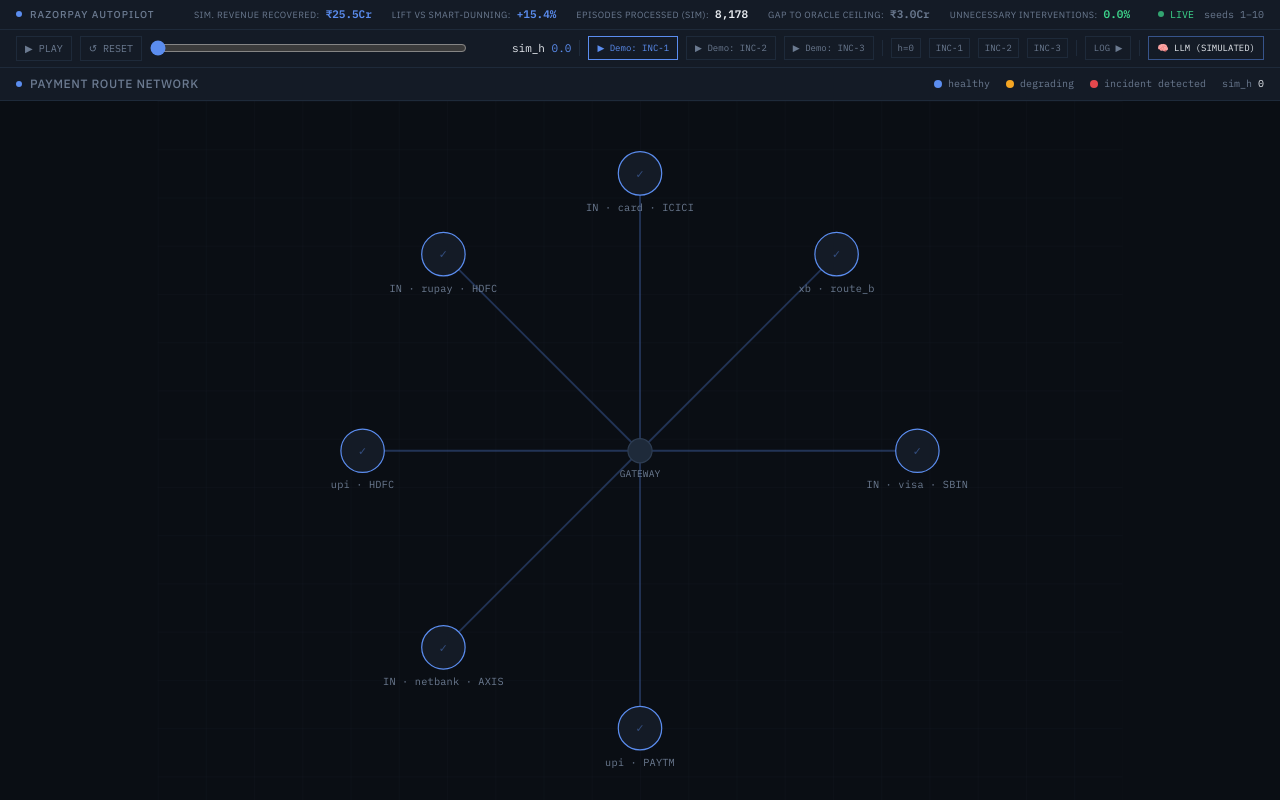
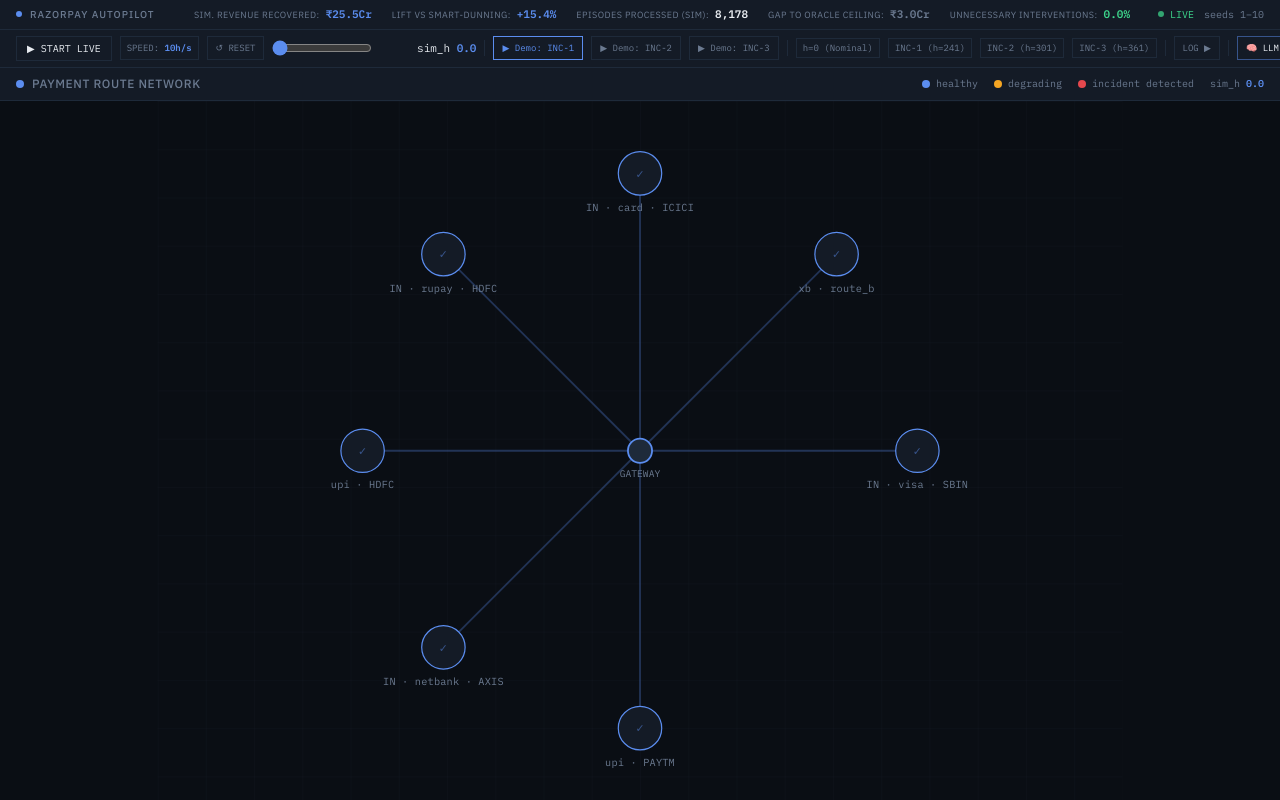
Before and after one commit to CHARU0906/razorpay-autopilot, a React (Vite) app in the folder ui/: page / in a window 1280 px wide. Built offline with nearby package versions, Linux system fonts and the light colour scheme.

Commit message:
Fix UI: live animation particles, scrollable LLM panel, interactive speed controls, and value tooltips

```diff
--- a/ui/src/App.jsx
+++ b/ui/src/App.jsx
@@ -5,37 +5,37 @@
 import NodeSidePanel from './components/NodeSidePanel.jsx'
 import LlmReasoningPanel from './components/LlmReasoningPanel.jsx'
 
-const SIM_SPEED = 3      // sim-hours per real second
-const SIM_MAX   = 430
+const SIM_MAX = 430
 
 // T-2h before each incident's detection fires
-// INC-1 detection at start(240) + latency(7.5) = 247.5 → T-minus = 245.5
 const DEMO_JUMPS = [
-  { label: '▶ Demo: INC-1',  h: 245.5, hot: true,  tip: 'T−2h before INC-1 detection fires' },
-  { label: '▶ Demo: INC-2',  h: 307.7, hot: false, tip: 'T−2h before INC-2 detection fires' },
-  { label: '▶ Demo: INC-3',  h: 365.6, hot: false, tip: 'T−2h before INC-3 detection fires' },
+  { label: '▶ Demo: INC-1', h: 245.5, hot: true,  tip: 'INC-1: RuPay/HDFC Degradation (94%→82%)' },
+  { label: '▶ Demo: INC-2', h: 307.7, hot: false, tip: 'INC-2: Cross-Border Route B (96%→84%)' },
+  { label: '▶ Demo: INC-3', h: 365.6, hot: false, tip: 'INC-3: UPI AutoPay Paytm (93%→85%)' },
 ]
 
 const NAV_JUMPS = [
-  { label: 'h=0',   h: 0   },
-  { label: 'INC-1', h: 241 },
-  { label: 'INC-2', h: 301 },
-  { label: 'INC-3', h: 361 },
+  { label: 'h=0 (Nominal)', h: 0   },
+  { label: 'INC-1 (h=241)', h: 241 },
+  { label: 'INC-2 (h=301)', h: 301 },
+  { label: 'INC-3 (h=361)', h: 361 },
 ]
 
 export default function App() {
   const [approvalLog,   setApprovalLog]   = useState([])
   const [selectedRoute, setSelectedRoute] = useState(null)
   const [simHour,       setSimHour]       = useState(0)
+  const [simSpeed,      setSimSpeed]      = useState(10) // 10 sim-hours per real second
   const [playing,       setPlaying]       = useState(false)
   const [logOpen,       setLogOpen]       = useState(false)
   const [llmPanelOpen,  setLlmPanelOpen]  = useState(false)
-  const [resetKey,      setResetKey]      = useState(0)  // increment to remount RouteMap
-
+  const [resetKey,      setResetKey]      = useState(0)
 
   const lastTsRef  = useRef(null)
   const simHourRef = useRef(simHour)
+  const simSpeedRef = useRef(simSpeed)
   useEffect(() => { simHourRef.current = simHour }, [simHour])
+  useEffect(() => { simSpeedRef.current = simSpeed }, [simSpeed])
 
   // rAF sim clock
   useEffect(() => {
@@ -45,7 +45,7 @@
       if (lastTsRef.current !== null) {
         const dtSec = Math.min((ts - lastTsRef.current) / 1000, 0.1)
         setSimHour(h => {
-          const next = h + dtSec * SIM_SPEED
+          const next = h + dtSec * simSpeedRef.current
           if (next >= SIM_MAX) { setPlaying(false); return 0 }
           return next
         })
@@ -56,6 +56,17 @@
     rafId = requestAnimationFrame(tick)
     return () => { cancelAnimationFrame(rafId); lastTsRef.current = null }
   }, [playing])
+
+  const togglePlay = useCallback(() => {
+    setPlaying(prev => {
+      const next = !prev
+      if (next && simHour < 10) {
+        // Auto-jump to active incident demo if starting from h=0 so live activity is immediately visible
+        setSimHour(245.5)
+      }
+      return next
+    })
+  }, [simHour])
 
   const jumpTo = useCallback((h, autoPlay = true) => {
     setSimHour(h)
@@ -68,7 +79,7 @@
     setApprovalLog([])
     setSelectedRoute(null)
     setLogOpen(false)
-    setResetKey(k => k + 1)   // remount RouteMap → clears all ring state
+    setResetKey(k => k + 1)
     lastTsRef.current = null
   }, [])
 
@@ -86,6 +97,10 @@
     setSelectedRoute(prev => prev?.id === route.id ? null : route)
   }, [])
 
+  const toggleSpeed = useCallback(() => {
+    setSimSpeed(s => (s === 3 ? 10 : s === 10 ? 25 : 3))
+  }, [])
+
   return (
     <div
       className="flex flex-col"
@@ -96,24 +111,33 @@
 
       {/* ── Control bar ── */}
       <div
-        className="flex items-center gap-2 px-4 py-1.5 border-b border-border shrink-0"
+        className="flex items-center gap-2 px-4 py-1.5 border-b border-border shrink-0 overflow-x-auto"
         style={{ background: '#141B26' }}
       >
         {/* Play / pause */}
         <button
-          onClick={() => setPlaying(p => !p)}
-          className="font-mono text-[10px] px-2 py-1 border border-border hover:border-signal-blue transition-colors shrink-0"
-          style={{ color: playing ? '#5B8DEF' : '#6B7A90', minWidth: 52 }}
+          onClick={togglePlay}
+          className="font-mono text-[10px] px-2.5 py-1 border border-border hover:border-signal-blue transition-colors shrink-0 flex items-center gap-1.5"
+          style={{ color: playing ? '#5B8DEF' : '#E8ECF1', background: playing ? '#5B8DEF1E' : '#141B26' }}
+          title={playing ? 'Pause simulation clock' : 'Play simulation clock (auto-starts at INC-1 if h=0)'}
         >
-          {playing ? '⏸ LIVE' : '▶ PLAY'}
+          <span>{playing ? '⏸ LIVE PLAYING' : '▶ START LIVE'}</span>
+        </button>
+
+        {/* Speed toggle */}
+        <button
+          onClick={toggleSpeed}
+          className="font-mono text-[9px] px-1.5 py-1 border border-border hover:border-signal-blue transition-colors shrink-0 text-muted"
+          title="Click to cycle speed: 3x -> 10x -> 25x"
+        >
+          SPEED: <span className="text-signal-blue font-semibold">{simSpeed}h/s</span>
         </button>
 
         {/* Reset */}
         <button
           onClick={handleReset}
-          className="font-mono text-[10px] px-2 py-1 border border-border hover:border-red transition-colors shrink-0"
-          style={{ color: '#6B7A90' }}
-          title="Reset all demo state to t=0"
+          className="font-mono text-[9px] px-2 py-1 border border-border hover:border-red transition-colors shrink-0 text-muted"
+          title="Reset simulation to h=0"
         >
           ↺ RESET
         </button>
@@ -123,11 +147,11 @@
           type="range" min="0" max={SIM_MAX} step="0.5"
           value={simHour}
           onChange={e => { setPlaying(false); setSimHour(Number(e.target.value)) }}
-          className="flex-1"
+          className="flex-1 min-w-[100px]"
           style={{ accentColor: '#5B8DEF' }}
         />
-        <span className="font-mono text-[11px] shrink-0 w-24 text-right" style={{ color: '#E8ECF1' }}>
-          sim_h <span style={{ color: '#5B8DEF' }}>{simHour.toFixed(1)}</span>
+        <span className="font-mono text-[11px] shrink-0 w-24 text-right text-text">
+          sim_h <span className="text-signal-blue font-semibold">{simHour.toFixed(1)}</span>
         </span>
 
         {/* Separator */}
@@ -157,8 +181,8 @@
           <button
             key={label}
             onClick={() => { setPlaying(false); setSimHour(h) }}
-            className="font-mono text-[9px] px-1.5 py-0.5 border border-border hover:border-signal-blue transition-colors shrink-0"
-            style={{ color: '#6B7A90' }}
+            className="font-mono text-[9px] px-1.5 py-0.5 border border-border hover:border-signal-blue transition-colors shrink-0 text-muted"
+            title={`Jump clock to sim_h=${h}`}
           >
             {label}
           </button>
@@ -172,7 +196,7 @@
           onClick={() => setLogOpen(o => !o)}
           className="font-mono text-[9px] px-2 py-1 border border-border hover:border-signal-blue transition-colors shrink-0"
           style={{ color: logOpen ? '#5B8DEF' : '#6B7A90' }}
-          title="Toggle Action Log"
+          title="Toggle AI Action Log Feed"
         >
           LOG {logOpen ? '▼' : '▶'}
         </button>
@@ -185,7 +209,7 @@
           onClick={() => setLlmPanelOpen(o => !o)}
           className="font-mono text-[9px] px-2 py-1 border border-signal-blue/50 hover:border-signal-blue transition-colors shrink-0 flex items-center gap-1"
           style={{ color: llmPanelOpen ? '#5B8DEF' : '#E8ECF1', background: llmPanelOpen ? '#5B8DEF1A' : 'transparent' }}
-          title="Toggle LLM Reasoning Transparency Panel"
+          title="Toggle LLM Reasoning Transparency Panel (Fix 5: ep_1_216)"
         >
           <span>🧠 LLM (SIMULATED)</span>
         </button>
@@ -194,11 +218,12 @@
       {/* ── Main body ── */}
       <div className="flex flex-1 overflow-hidden relative" style={{ minHeight: 0 }}>
 
-        {/* Hero: network map — key=resetKey forces remount on reset, clearing ring state */}
+        {/* Hero: network map — key=resetKey forces remount on reset */}
         <div className="flex-1 overflow-hidden" style={{ minWidth: 0 }}>
           <RouteMap
             key={resetKey}
             simHour={simHour}
+            isPlaying={playing}
             onNodeClick={handleNodeClick}
             selectedId={selectedRoute?.id}
           />
@@ -224,15 +249,14 @@
           </div>
         )}
 
-        {/* LLM Reasoning Modal Overlay */}
+        {/* LLM Reasoning Modal Overlay — fully scrollable */}
         {llmPanelOpen && (
-          <div className="absolute inset-0 bg-black/70 backdrop-blur-sm z-50 flex items-center justify-center p-4">
+          <div className="fixed inset-0 bg-black/80 backdrop-blur-md z-50 flex items-center justify-center p-4 sm:p-6 overflow-y-auto">
             <LlmReasoningPanel onClose={() => setLlmPanelOpen(false)} />
           </div>
         )}
 
       </div>
     </div>
-
   )
 }
--- a/ui/src/components/RouteMap.jsx
+++ b/ui/src/components/RouteMap.jsx
@@ -1,30 +1,56 @@
 /**
- * RouteMap — Checkpoint 1: static layout + three visual states.
- * No animation yet. previewState controls which sim_hour to render.
+ * RouteMap — Live Interactive SVG Payment Network.
+ * Renders nodes, edges, degradation rings, and live animated particle streams when playing.
  *
  * Props:
- *   simHour      {number}  current simulated hour (drives state)
- *   onNodeClick  {fn}      called with route object on node click
- *   selectedId   {string}  currently selected node id
+ *   simHour      {number}   current simulated hour
+ *   isPlaying    {boolean}  whether simulation is active (triggers particle flow)
+ *   onNodeClick  {fn}       called with route object on node click
+ *   selectedId   {string}   currently selected node id
  */
 import React from 'react'
-import { ROUTES, HUB, CX, CY, routeState } from '../data/routeData.js'
+import { ROUTES, HUB, routeState } from '../data/routeData.js'
 
 const NODE_R   = 18    // normal node radius
 const HUB_R    = 10    // hub radius
 const COLORS   = {
-  healthy:  '#5B8DEF',
-  degrading: '#F5A623',
-  detected:  '#E5484D',
+  healthy:    '#5B8DEF',
+  degrading:  '#F5A623',
+  detected:   '#E5484D',
   healthy_bg: '#141B26',
-  muted:     '#6B7A90',
-  text:      '#E8ECF1',
-  border:    '#1E2A3A',
+  muted:      '#6B7A90',
+  text:       '#E8ECF1',
+  border:     '#1E2A3A',
 }
 
-// Edge stroke width interpolation: 1.5px (healthy) → 0.6px (full incident)
+// Edge stroke width interpolation
 function edgeWidth(degradation = 0) {
   return (1.5 - degradation * 0.9).toFixed(2)
+}
+
+function AnimatedEdgePulse({ route, rs, index }) {
+  const isHealthy = rs.state === 'healthy'
+  const pulseColor = isHealthy ? COLORS.healthy : rs.color
+  const speed = 1.2 + (index % 3) * 0.4
+
+  return (
+    <g>
+      <circle r="3" fill={pulseColor} opacity="0.85">
+        <animateMotion
+          path={`M ${HUB.x} ${HUB.y} L ${route.x} ${route.y}`}
+          dur={`${speed}s`}
+          repeatCount="indefinite"
+        />
+      </circle>
+      <circle r="1.5" fill="#FFFFFF" opacity="0.9">
+        <animateMotion
+          path={`M ${HUB.x} ${HUB.y} L ${route.x} ${route.y}`}
+          dur={`${speed}s`}
+          repeatCount="indefinite"
+        />
+      </circle>
+    </g>
+  )
 }
 
 function NodeCircle({ route, rs, isSelected, onClick }) {
@@ -32,19 +58,13 @@
   const isDegrading = rs.state === 'degrading'
   const isDetected  = rs.state === 'detected'
 
-  const borderColor = isHealthy
-    ? COLORS.healthy
-    : rs.color
-
-  const fillColor = isDetected
-    ? `${COLORS.detected}14`    // 8% opacity red fill
-    : COLORS.healthy_bg
-
+  const borderColor = isHealthy ? COLORS.healthy : rs.color
+  const fillColor   = isDetected ? `${COLORS.detected}18` : COLORS.healthy_bg
   const borderWidth = isDetected ? 2 : 1
 
   return (
     <g
-      className="cursor-pointer"
+      className="cursor-pointer group"
       onClick={() => onClick(route)}
       role="button"
       aria-label={route.label}
@@ -56,21 +76,23 @@
           r={NODE_R + 6}
           fill="none"
           stroke={borderColor}
-          strokeWidth="1"
-          strokeOpacity="0.4"
-          strokeDasharray="3 2"
+          strokeWidth="1.5"
+          strokeOpacity="0.8"
+          strokeDasharray="4 2"
         />
       )}
 
-      {/* Detection ring — static snapshot shows ring at full expansion */}
+      {/* Detection ring */}
       {isDetected && (
         <circle
           cx={route.x} cy={route.y}
-          r={NODE_R + 16}
+          r={NODE_R + 14}
           fill="none"
           stroke={COLORS.detected}
-          strokeWidth="1"
-          strokeOpacity="0.25"
+          strokeWidth="1.5"
+          strokeOpacity="0.4"
+          className="animate-ping"
+          style={{ transformOrigin: `${route.x}px ${route.y}px` }}
         />
       )}
 
@@ -83,12 +105,12 @@
         strokeWidth={borderWidth}
       />
 
-      {/* Degradation fill arc (shows how far into incident) */}
+      {/* Degradation fill arc */}
       {(isDegrading || isDetected) && rs.progress > 0 && (
         <circle
           cx={route.x} cy={route.y}
           r={NODE_R - 3}
-          fill={`${rs.color}20`}
+          fill={`${rs.color}25`}
           stroke="none"
         />
       )}
@@ -135,7 +157,7 @@
         </text>
       )}
 
-      {/* Healthy nodes: show small checkmark-style indicator */}
+      {/* Healthy nodes indicator */}
       {isHealthy && (
         <text
           x={route.x}
@@ -143,7 +165,7 @@
           textAnchor="middle"
           fontFamily="IBM Plex Mono, monospace"
           fontSize="9"
-          fill={`${COLORS.healthy}70`}
+          fill={`${COLORS.healthy}80`}
         >
           ✓
         </text>
@@ -169,14 +191,7 @@
   )
 }
 
-// Static preview controls — lets us show the three states side by side
-const PREVIEW_HOURS = {
-  healthy:   0,       // before any incident
-  degrading: 247,     // INC-1 at step 2 (9h in, 87% → amber)
-  detected:  250,     // INC-1 past detection latency (10h in, ~85%)
-}
-
-export default function RouteMap({ simHour = 0, onNodeClick = () => {}, selectedId = null }) {
+export default function RouteMap({ simHour = 0, isPlaying = false, onNodeClick = () => {}, selectedId = null }) {
   return (
     <div
       className="flex flex-col"
@@ -188,9 +203,9 @@
         style={{ background: '#141B26' }}
       >
         <div className="flex items-center gap-2">
-          <div className="w-1.5 h-1.5 rounded-full bg-signal-blue" />
+          <div className={`w-2 h-2 rounded-full ${isPlaying ? 'bg-green animate-pulse' : 'bg-signal-blue'}`} />
           <span className="font-sans text-xs font-medium text-muted uppercase tracking-wider">
-            Payment Route Network
+            Payment Route Network {isPlaying && <span className="text-green text-[10px] ml-1">(LIVE SIMULATION ACTIVE)</span>}
           </span>
         </div>
         <div className="flex items-center gap-4">
@@ -207,12 +222,12 @@
             <span className="font-mono text-[10px] text-muted">incident detected</span>
           </div>
           <span className="font-mono text-[10px] text-muted">
-            sim_h <span className="text-text">{simHour.toFixed(0)}</span>
+            sim_h <span className="text-signal-blue font-semibold">{simHour.toFixed(1)}</span>
           </span>
         </div>
       </div>
 
-      {/* SVG canvas — flex-1 fills exact remaining height, preserveAspectRatio centers content */}
+      {/* SVG canvas */}
       <div
         className="flex-1"
         style={{ position: 'relative', minHeight: 0, overflow: 'hidden' }}
@@ -222,7 +237,7 @@
           preserveAspectRatio="xMidYMid meet"
           style={{ width: '100%', height: '100%', display: 'block' }}
         >
-          {/* Subtle grid backdrop */}
+          {/* Grid backdrop */}
           <defs>
             <pattern id="grid" width="40" height="40" patternUnits="userSpaceOnUse">
               <path d="M 40 0 L 0 0 0 40" fill="none" stroke="#1E2A3A" strokeWidth="0.5" strokeOpacity="0.4"/>
@@ -230,14 +245,20 @@
           </defs>
           <rect width="800" height="580" fill="url(#grid)" />
 
-          {/* Edges — drawn before nodes so nodes sit on top */}
+          {/* Edges */}
           {ROUTES.map(route => {
             const rs = routeState(route, simHour)
             return <Edge key={`edge-${route.id}`} route={route} rs={rs} />
           })}
 
+          {/* Live particle streams when simulation is playing */}
+          {isPlaying && ROUTES.map((route, idx) => {
+            const rs = routeState(route, simHour)
+            return <AnimatedEdgePulse key={`pulse-${route.id}`} route={route} rs={rs} index={idx} />
+          })}
+
           {/* Hub */}
-          <circle cx={HUB.x} cy={HUB.y} r={HUB_R} fill="#1E2A3A" stroke="#2E3D52" strokeWidth="1" />
+          <circle cx={HUB.x} cy={HUB.y} r={HUB_R} fill="#1E2A3A" stroke="#5B8DEF" strokeWidth="1.5" />
           <text
             x={HUB.x} y={HUB.y + HUB_R + 12}
             textAnchor="middle"
```
Also changed, not shown: ui/src/components/LlmReasoningPanel.jsx (+44 -24 lines).
